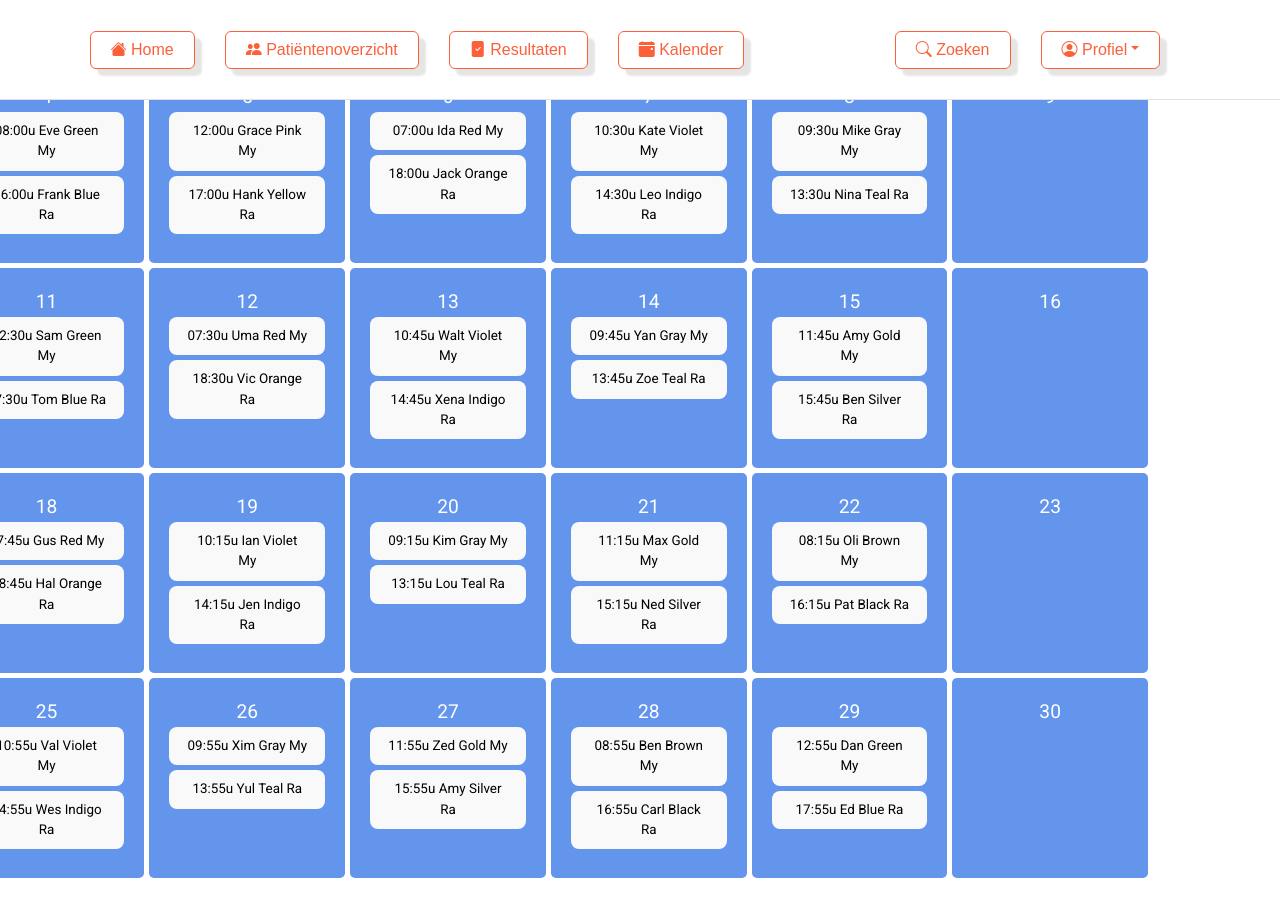
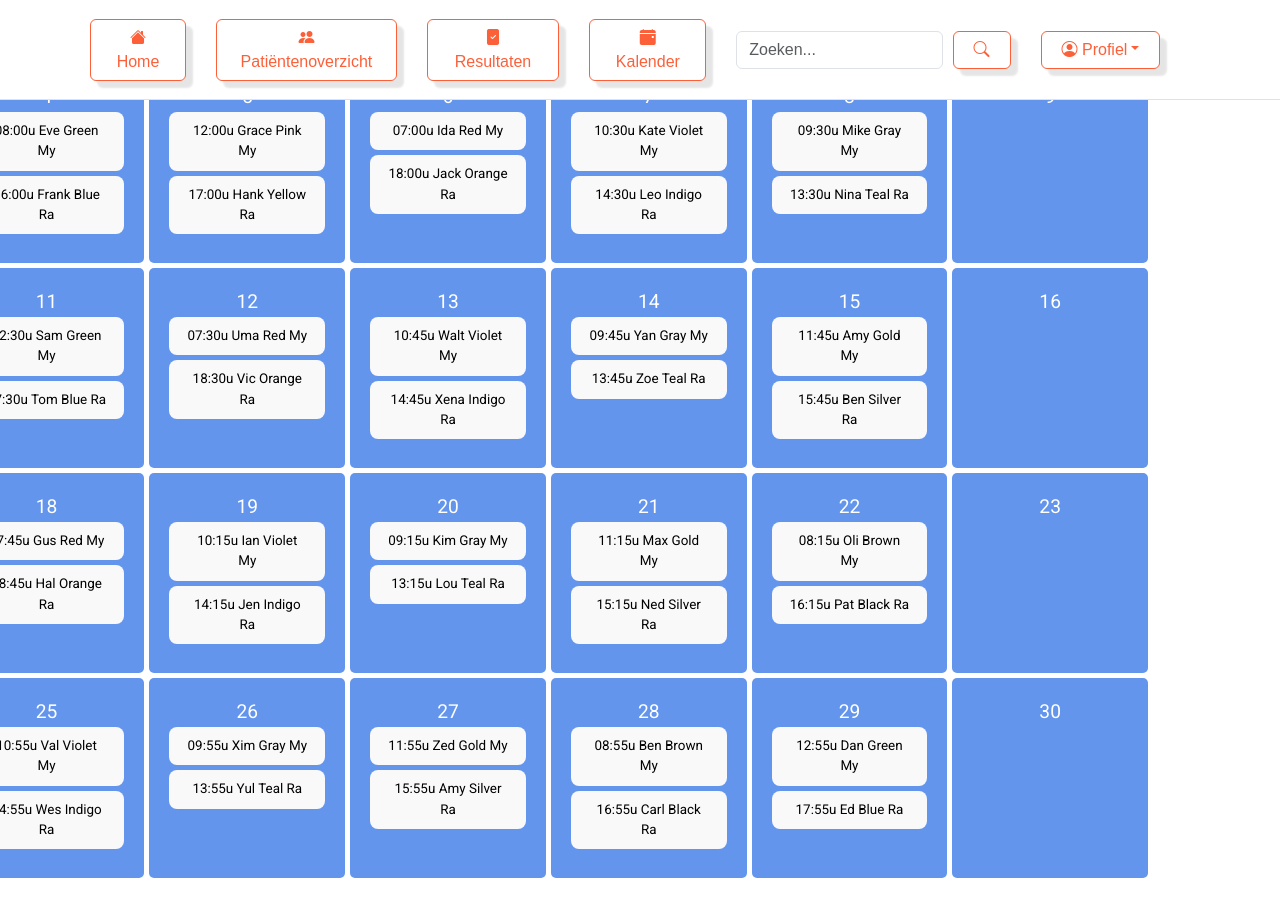
Before and after one commit to ZuydUniversity/B2C6_B2A_Frontend, a React (Vite) app: page /kalender in a window 1280 px wide. Shown: the top 916 px of the page. Built offline with nearby package versions, Linux system fonts and the light colour scheme.

Commit message:
Search button aangepast

```diff
--- a/src/components/Navbar.jsx
+++ b/src/components/Navbar.jsx
@@ -62,15 +62,12 @@ const Navbar = () => {
                     <Link to="/Kalender"><button type="button" className="btn btn-outline-primary"><i className="bi bi-calendar-event-fill"></i> Kalender</button></Link>
                 </ul>
                 <ul className="navbar-nav ms-auto">
-                        <div className="dropdown">
-                            <button type="button" className="btn btn-outline-primary" id="dropdownSearchButton" data-toggle="dropdown" aria-haspopup="true" aria-expanded="false"><i className="bi bi-search"></i> Zoeken</button>
-                            <div className="dropdown-menu p-3" aria-labelledby="dropdownSearchButton">
+                    <li className="nav-item">
                         <form className="form-inline d-flex">
                             <input className="form-control mr-1" type="search" placeholder="Zoeken..." aria-label="Zoeken" />
                             <button className="btn btn-outline-primary mr-0" type="submit"><i className="bi bi-search"></i></button>
                         </form>
-                            </div>
-                        </div>
+                    </li>
                     <div className="dropdown">
                         <button type="button" className="btn btn-outline-primary dropdown-toggle" id="dropdownMenuButton" data-toggle="dropdown" aria-haspopup="true" aria-expanded="false"><i className="bi bi-person-circle"></i> Profiel</button>
                         <div className="dropdown-menu" aria-labelledby="dropdownMenuButton">
--- a/src/styling/App.css
+++ b/src/styling/App.css
@@ -128,11 +128,11 @@ nav.navbar {
     --bs-btn-bg: white;
     --bs-btn-color: var(--primary-color) !important;
     --bs-btn-border-color: var(--primary-color) !important;
-    --bs-btn-hover-color: var(--text-color);
+    --bs-btn-hover-color: var(--text-color!important);
     --bs-btn-hover-bg: var(--primary-color) !important;
     --bs-btn-hover-border-color: var(--primary-color) !important;
     --bs-btn-focus-shadow-rgb: 13, 110, 253;
-    --bs-btn-active-color: var(--text-color);
+    --bs-btn-active-color: var(--text-color !important);
     --bs-btn-active-bg: var(--primary-color) !important;
     --bs-btn-active-border-color: var(--primary-color) !important;
     --bs-btn-active-shadow: inset 0 3px 5px rgba(0, 0, 0, 0.125);
```
Lines whose indentation alone changed are shown as unchanged.
